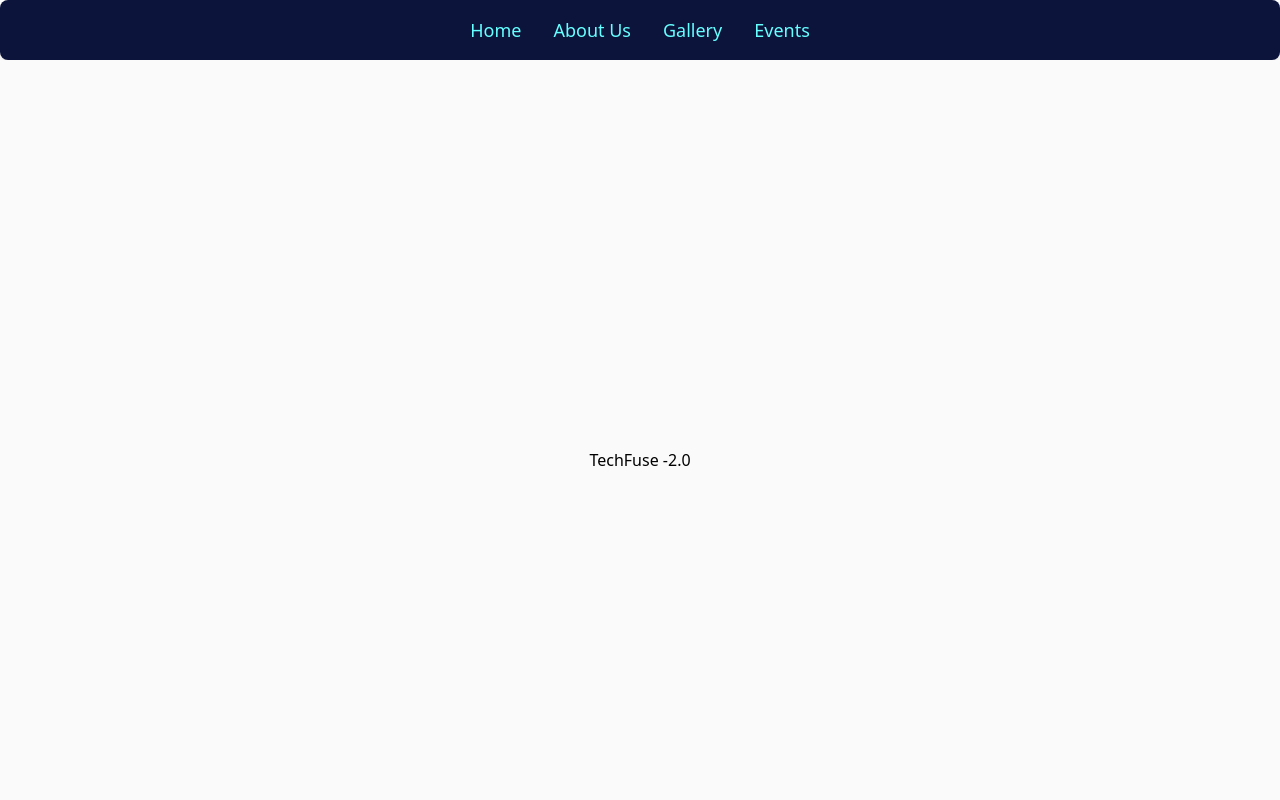
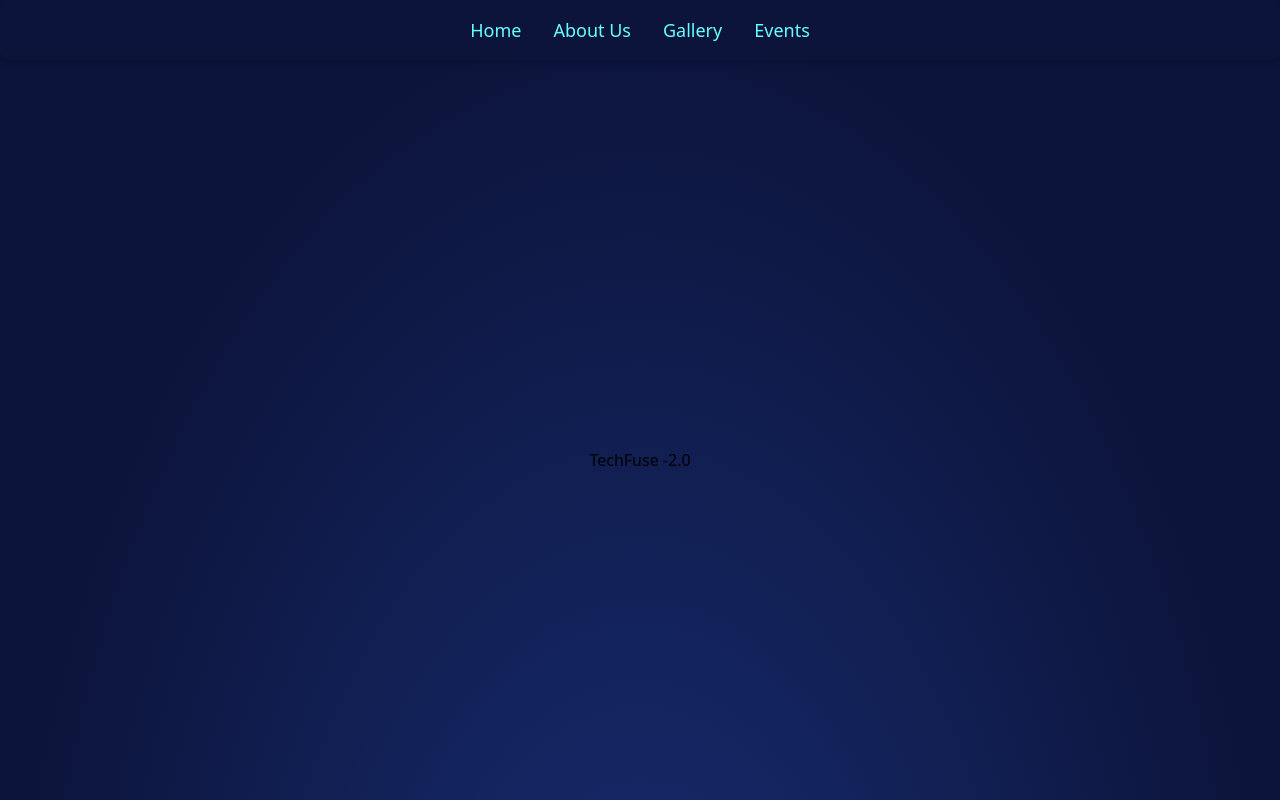
Before and after one commit to IEEE-SB-RIT/TechFuse-2.0, a Next.js app: page / in a window 1280 px wide. Shown: the top 800 px of the page. Built offline with nearby package versions, Linux system fonts and the light colour scheme.

Commit message:
replaced the black bg

```diff
--- a/src/app/layout.tsx
+++ b/src/app/layout.tsx
@@ -27,7 +27,7 @@ export default function RootLayout({
     return (
         <html lang="en">
         <body
-            className={`${geistSans.variable} ${geistMono.variable} antialiased`}
+            className={`${geistSans.variable} ${geistMono.variable} antialiased bg-tf-radial-pattern`}
         >
         <Header/>
         <main>
--- a/src/app/page.tsx
+++ b/src/app/page.tsx
@@ -2,7 +2,7 @@ import Image from "next/image";
 
 export default function Home() {
   return (
-    <div className="flex min-h-screen items-center justify-center bg-zinc-50 font-sans dark:bg-black">
+    <div className="flex min-h-screen items-center justify-center  font-sans ">
      TechFuse -2.0
 
     </div>
```
